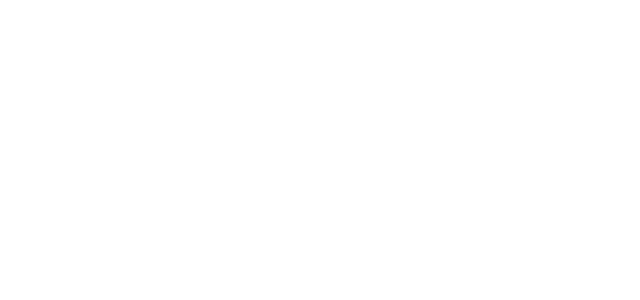
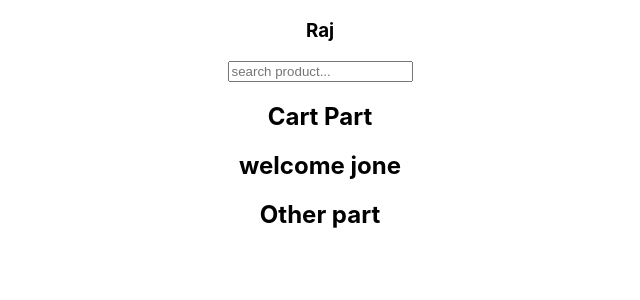
Before and after one commit to imran-mind/ReactJS-Tutorial, a React (Create React App) app: page / in a window 1280 px wide. Shown: the top 300 px of the page, without its empty margins (320-960 px from the left). Built offline with nearby package versions, Linux system fonts and the light colour scheme.

Commit message:
Component-Decompostion

```diff
--- a/src/App.js
+++ b/src/App.js
@@ -1,9 +1,41 @@
 import './App.css';
 
+// Navbar
 function App() {
+
+  const Search = () => {
+    const name = "Raj";
+    return <div>
+      <h3>{name}</h3>
+      <input placeholder='search product...' />
+    </div>
+  }
+
+  const Cart = () => {
+    return <div>
+      <h2>Cart Part</h2>
+    </div>
+  }
+
+  const Profile = () => {
+    return <div>
+      <h2>welcome jone</h2>
+    </div>
+  }
+
+  const Other = () => {
+    return <div>
+      <h2>Other part</h2>
+    </div>
+  }
+
+
   return (
     <div className="App">
-
+      <Search />
+      <Cart />
+      <Profile />
+      <Other />
     </div>
   );
 }
```
